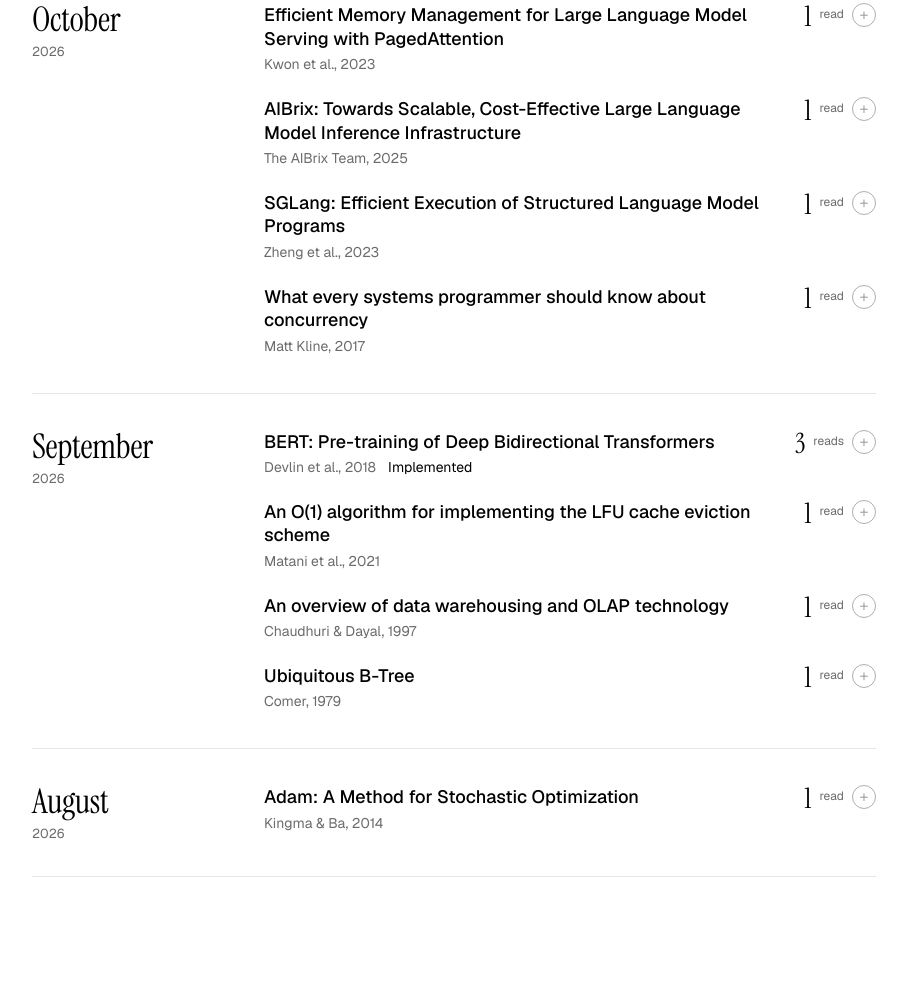
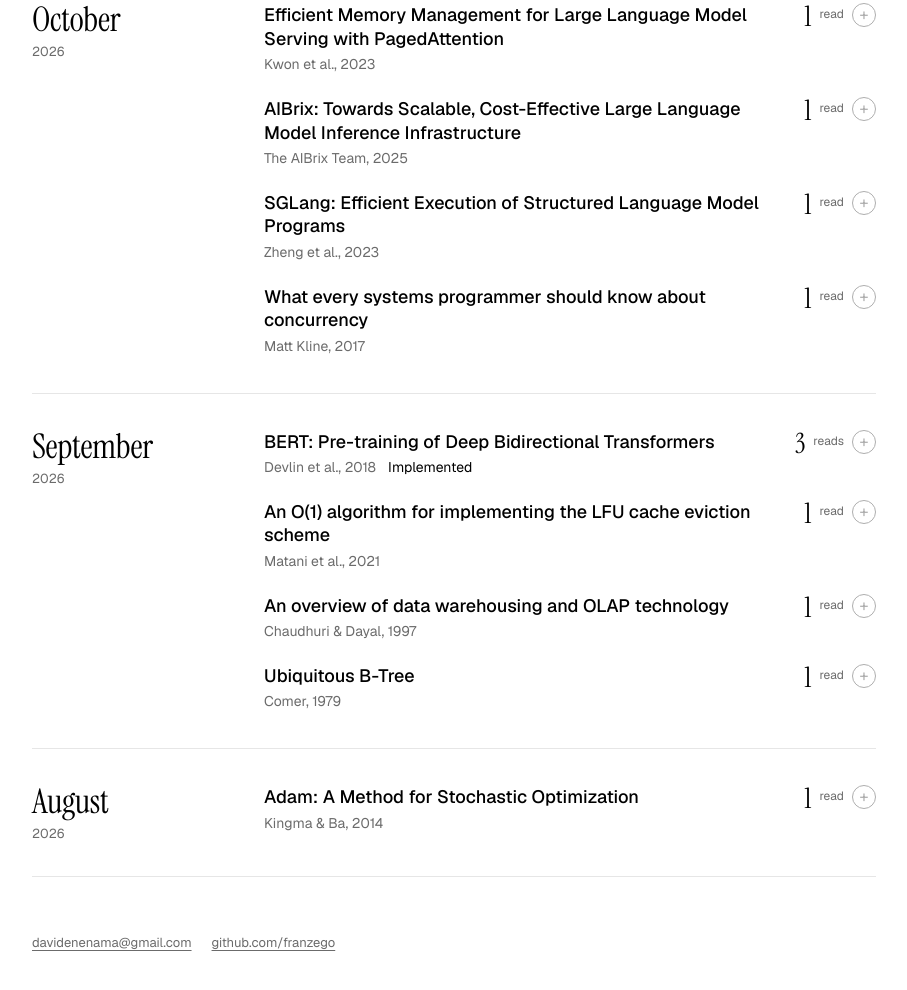
Before and after one commit to franzego/Franz-Manifesto, a plain HTML site: page index.html in a window 1280 px wide. Shown: the part 526-1516 px from the top of the page, without its empty margins (186-1093 px from the left). Drawn offline with nearby package versions, Linux system fonts and the light colour scheme.

Commit message:
feat: add contact links

```diff
--- a/index.html
+++ b/index.html
@@ -242,6 +242,27 @@
 			color: var(--soft)
 		}
 
+		footer {
+			margin-top: 56px;
+			display: flex;
+			flex-wrap: wrap;
+			align-items: center;
+			gap: 8px 20px;
+			font-size: 13px;
+			color: var(--soft)
+		}
+
+		footer a {
+			color: inherit;
+			text-decoration: underline;
+			text-decoration-thickness: 1px;
+			text-underline-offset: 3px
+		}
+
+		footer a:hover {
+			color: var(--ink)
+		}
+
 		/* ---- load animation ---- */
 		@keyframes rise {
 			from {
@@ -340,6 +361,10 @@
 			<nav role="tablist" id="tabs" aria-label="Categories"></nav>
 		</header>
 		<main id="out"></main>
+		<footer>
+			<a href="mailto:davidenenama@gmail.com">davidenenama@gmail.com</a>
+			<a href="https://github.com/franzego" target="_blank" rel="noopener">github.com/franzego</a>
+		</footer>
 	</div>
 
 	<script>
@@ -364,6 +389,7 @@
 			{type: "articles", month: "2026-10", t: "Life of an inference request (vLLM V1): How LLMs are served efficiently at scale", by: "Junhao Li, 2025", url: "https://www.ubicloud.com/blog/life-of-an-inference-request-vllm-v1", reads: 1},
 			{type: "articles", month: "2026-10", t: "The Architecture of Open Source Applications", by: "Amy Brown & Greg Wilson, 2011–2012", url: "https://aosabook.org/en/index.html", reads: 1},
 			{type: "articles", month: "2026-10", t: "Intro to CUDA C++", by: "NVIDIA, 2026", url: "https://docs.nvidia.com/cuda/cuda-programming-guide/02-basics/intro-to-cuda-cpp.html", reads: 1},
+			{type: "articles", month: "2026-10", t: "Notes on Distributed Systems for Young Bloods", by: "Jeff Hodges, 2013", url: "https://www.somethingsimilar.com/2013/01/14/notes-on-distributed-systems-for-young-bloods/", reads: 1},
 			{type: "articles", month: "2026-09", t: "Reflections on Trusting Trust", by: "Ken Thompson, 1984", url: "", reads: 1},
 
 			{type: "blogs", month: "2026-10", t: "Unlocking Performance: A Guide to Lock-Free Data Structures in Go", by: "Nathan B. Crocker, 2024", url: "https://medium.com/@nathanbcrocker/unlocking-performance-a-guide-to-lock-free-data-structures-in-go-924344cb3774", reads: 1},
```
